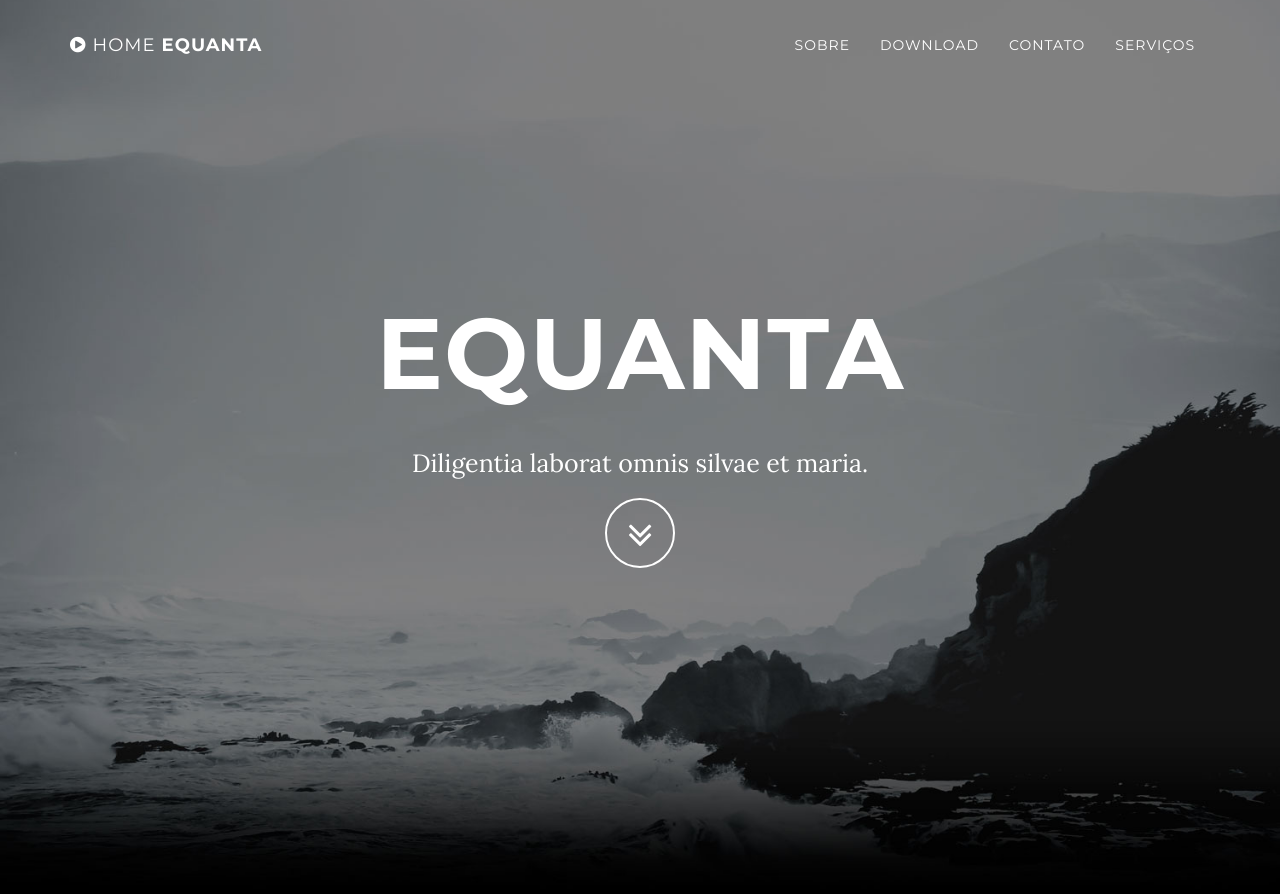
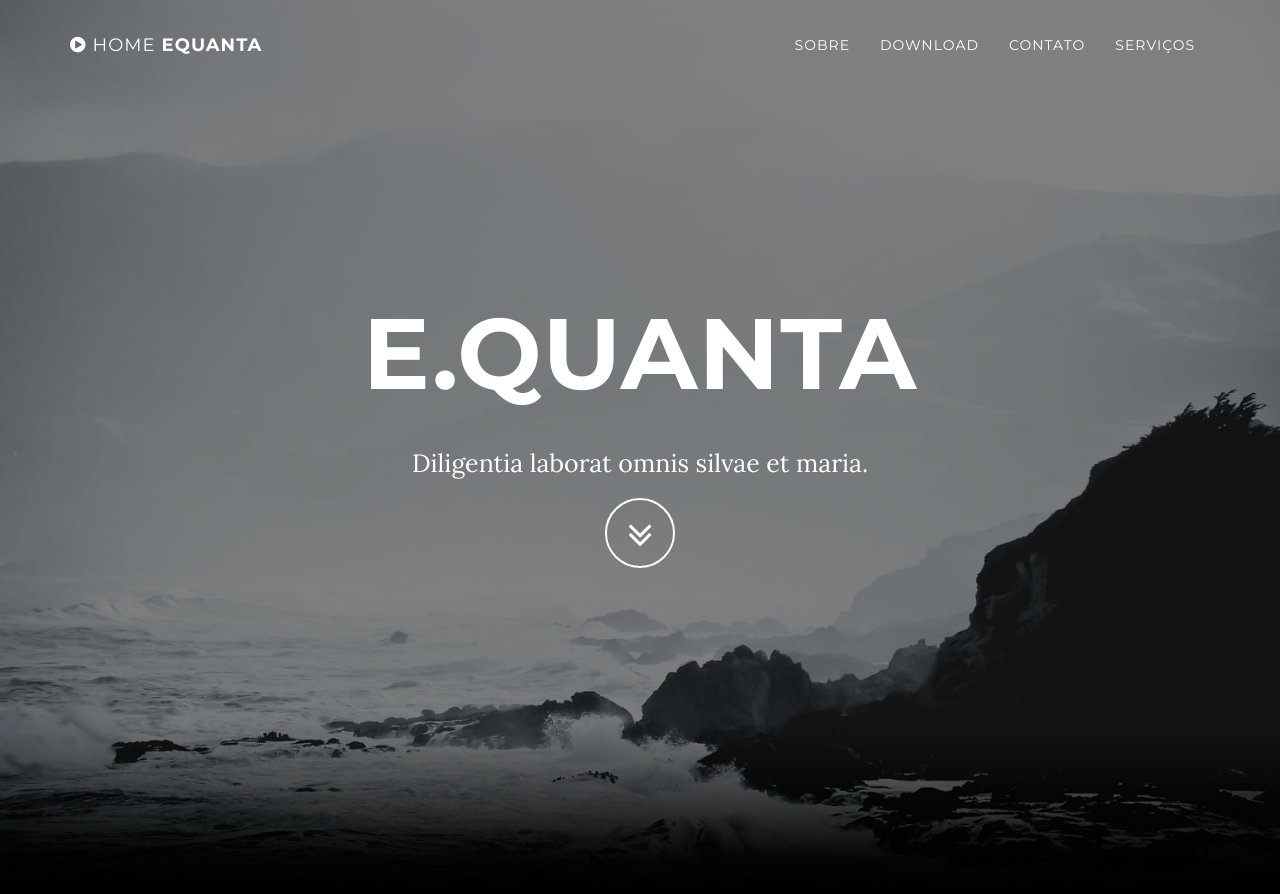
Before and after one commit to leroy1977/eQ, a Jekyll site: the page built from index.html, in a window 1280 px wide and 900 px high. Shown: the top 894 px of the window. Built offline with Jekyll 4.4.1, drawn with Linux system fonts in a browser that asks for light colours.

Commit message:
Update _config.yml

```diff
--- a/_config.yml
+++ b/_config.yml
@@ -1,12 +1,12 @@
 # Site settings
-title: eQuanta
+title: e.Quanta
 email: eQ@gmail.com
 url: https://github.com/leroy1977/eQ
 description: "Diligentia laborat omnis silvae et maria."
 
 # Color settings (hex-codes without the leading hash-tag)
 color:
-  primary-dark: '#000000'
+  primary-dark: '#305c66'
   links: '#219ab3'
 
 # Footer settings
```
